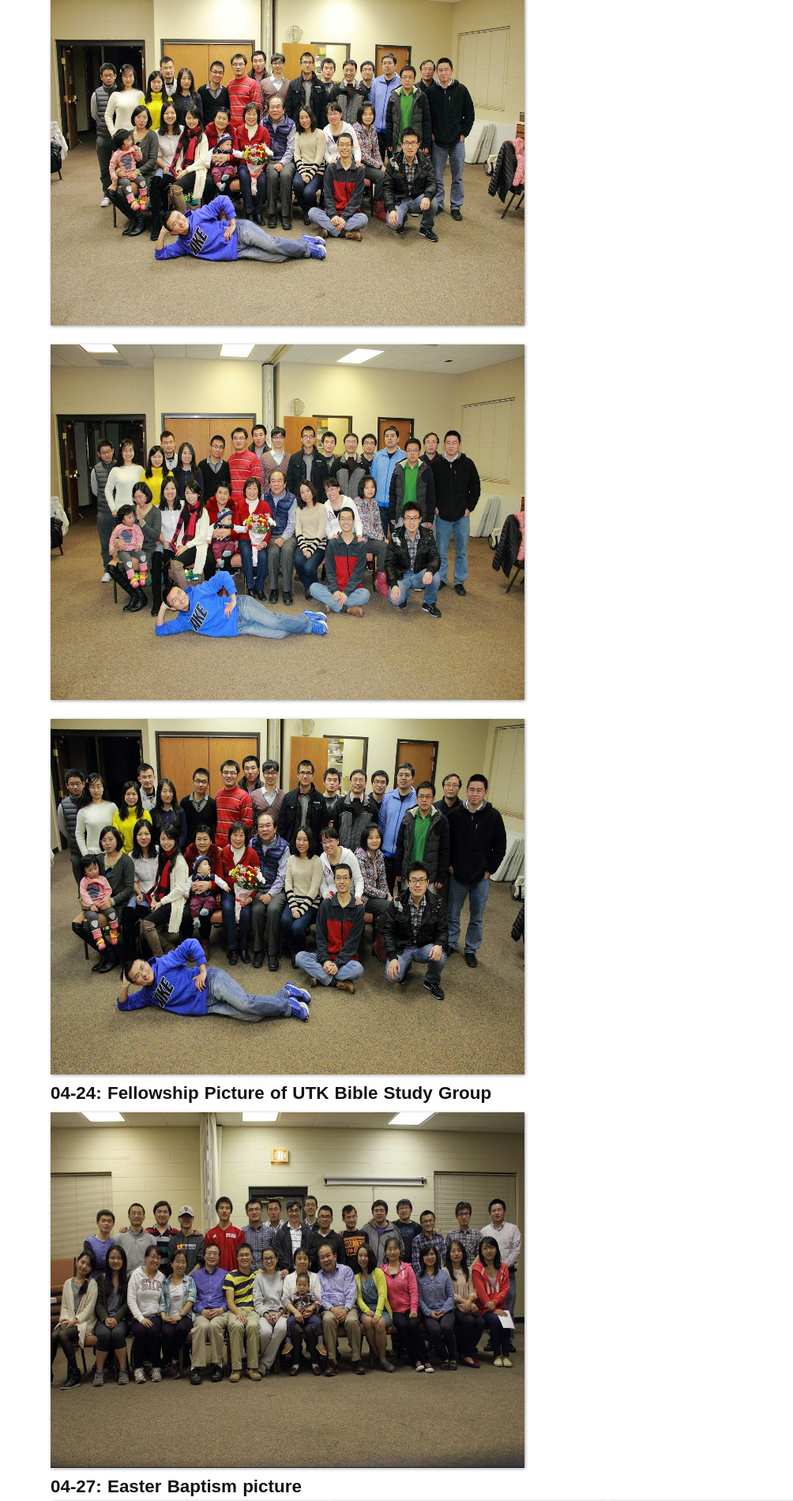
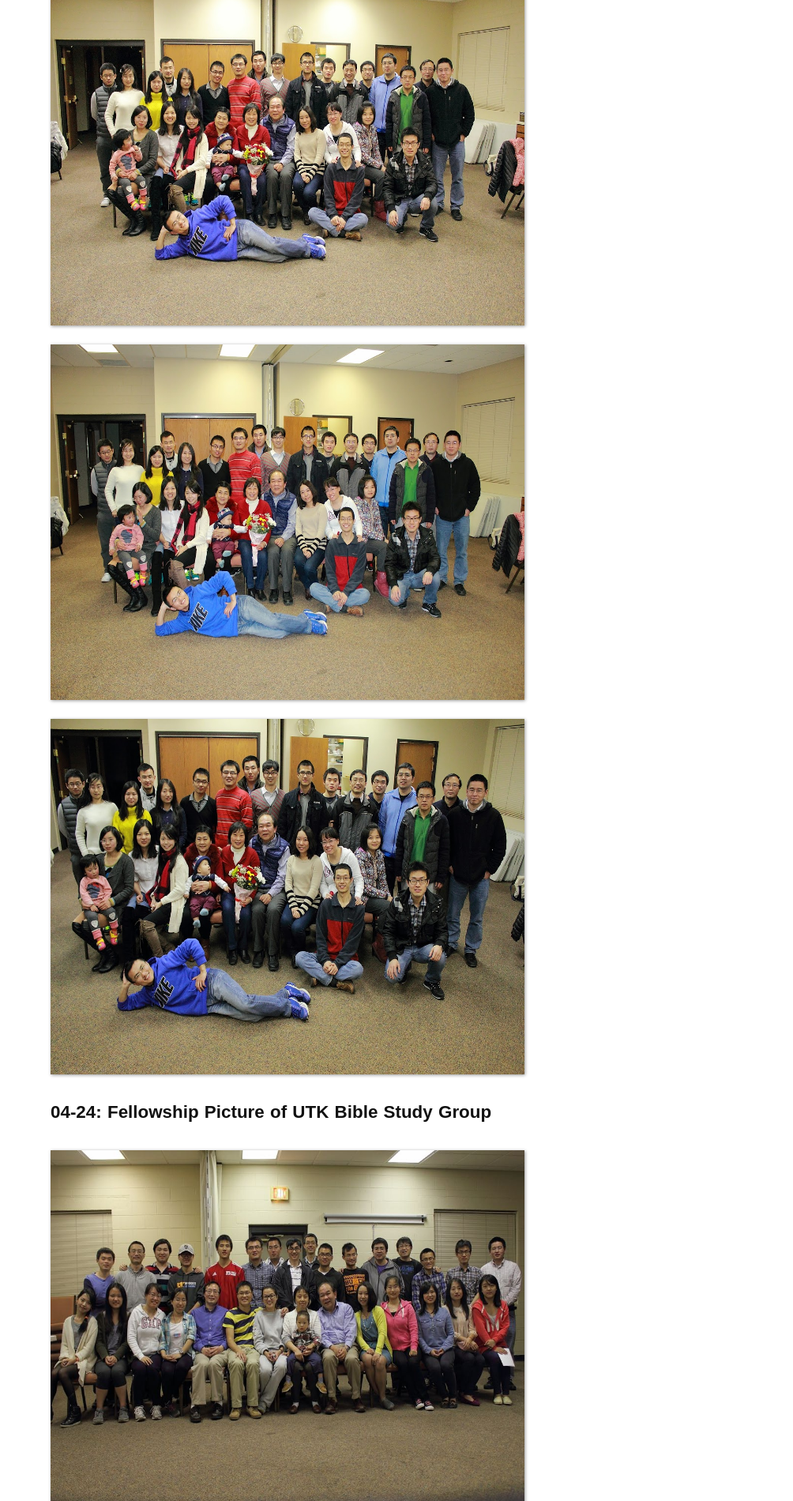
Before and after one commit to sjsprecious/sjsprecious.github.io, a Jekyll site: the page built from _posts/2015-03-06-UTK-BIBLE-STUDY-GROUP-EVENTS.md, in a window 1280 px wide. Shown: the part 849-2749 px from the top of the page at 79% size, without its empty margins (276-1280 px from the left). Built offline with Jekyll 4.4.1, drawn with Linux system fonts in a browser that asks for light colours; some web fonts are replaced; comment, search, counter and statistics services are not loaded; grey boxes are pictures that could not be loaded.

Commit message:
event modify

```diff
--- a/_posts/2015-03-06-UTK-BIBLE-STUDY-GROUP-EVENTS.md
+++ b/_posts/2015-03-06-UTK-BIBLE-STUDY-GROUP-EVENTS.md
@@ -54,14 +54,13 @@
 
 <img src="/assets/images/2015/03/06/2015_knoxville52.png" alt="moves7" style="width: 850px; height: 450px;"/>
 
-<img src="/assets/images/2015/03/06/2015_knoxville55.png" alt="moves8" style="width: 850px; height: 450px;"/>
+<img src="/assets/images/2015/03/06/2015_knoxville55.png" alt="moves8" style="width: 850px; height: 450px;"/><br>
 
+## **04-24:** Fellowship Picture of UTK Bible Study Group<br><br>
 
-## **04-24:** Fellowship Picture of UTK Bible Study Group<br>
+<img src="/assets/images/2015/04/27/biblegroup.JPG" alt="moves6" style="width: 850px; height: 450px;"/><br>
 
-<img src="/assets/images/2015/04/27/biblegroup.JPG" alt="moves6" style="width: 850px; height: 450px;"/>
-
-## **04-27:** Easter Baptism picture<br>
+## **04-27:** Easter Baptism picture<br><br>
 
 <div align="center">
 
```
